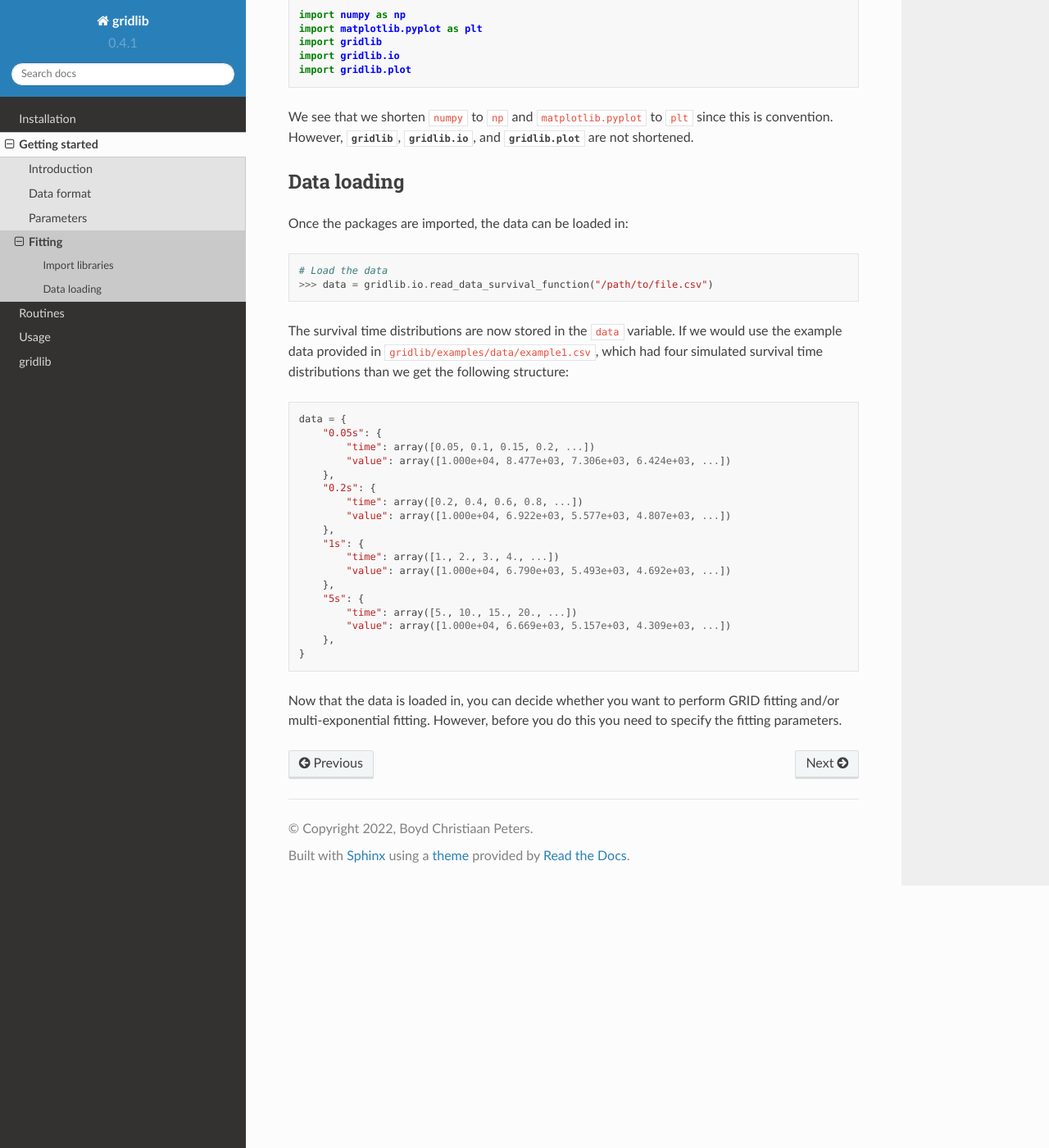
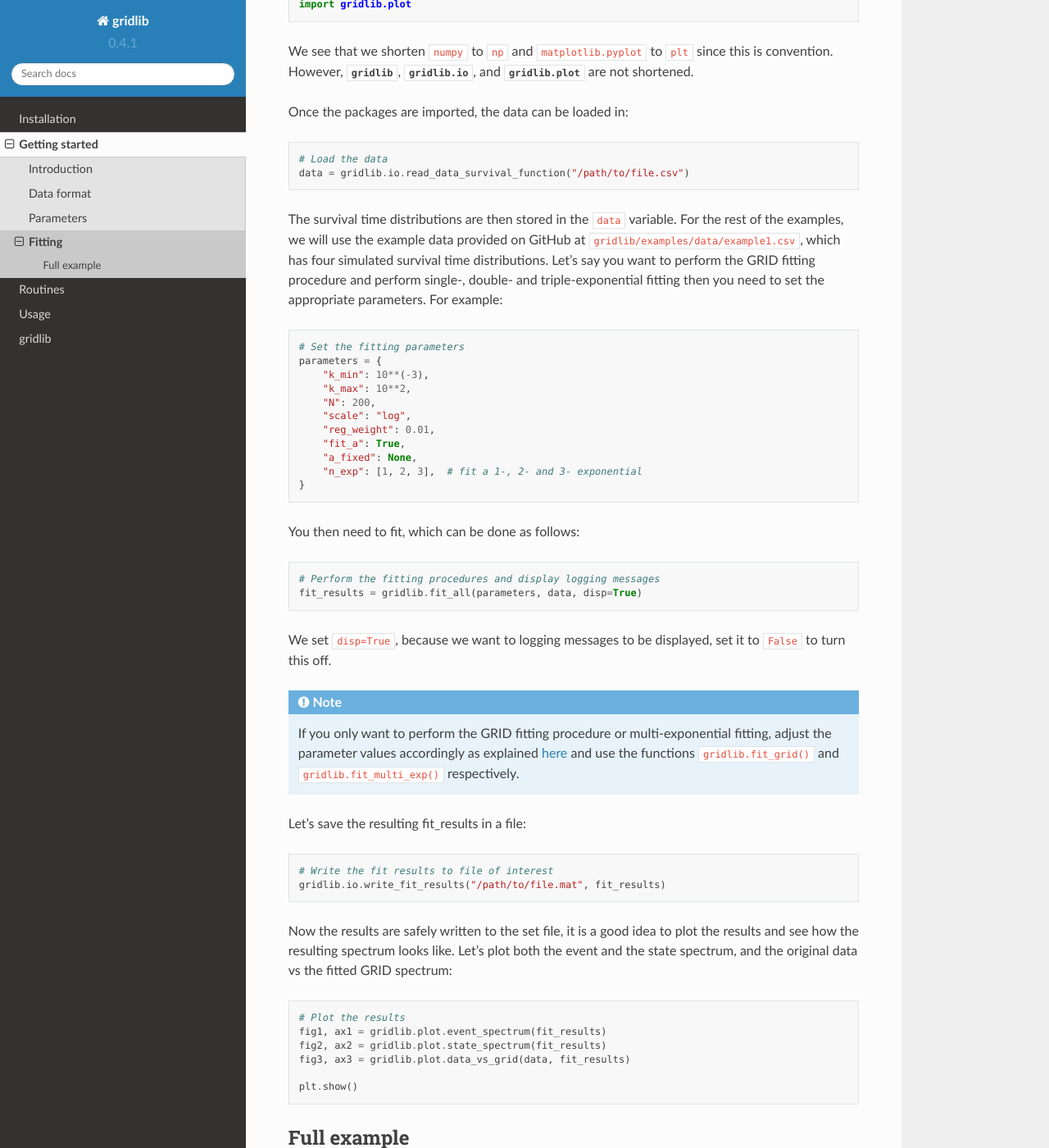
Before and after one commit to boydcpeters/gridlib, a Sphinx documentation site: the page built from docs/basics.fit.rst, in a window 1280 px wide and 1400 px high, scrolled down 363 px. Shown: the whole window at 82% size. Built offline with Sphinx 7.4.7 and the Read the Docs theme 2.0.0, drawn with Linux system fonts in a browser that asks for light colours; pages that are not in the unit, such as notebooks, are missing from menus; some of the changed text lies outside the part shown.

Commit message:
Updated docs

```diff
--- a/docs/basics.fit.rst
+++ b/docs/basics.fit.rst
@@ -2,11 +2,8 @@ Fitting
 =======
 
 Here it is explained how the GRID fitting and multi-exponential fitting can be performed
-with GRIDLib. However, to access all the required fitting routines the required packages
-need to be imported.
-
-Import libraries
-----------------
+with GRIDLib. However, to access all the required routines, the correct packages need
+to be imported.
 
 Import the required packages as follows:
 
@@ -22,42 +19,108 @@ We see that we shorten ``numpy`` to ``np`` and ``matplotlib.pyplot`` to ``plt``
 this is convention. However, :py:mod:`gridlib`, :py:mod:`gridlib.io`, and
 :py:mod:`gridlib.plot` are not shortened.
 
-
-Data loading
-------------
-
 Once the packages are imported, the data can be loaded in:
 
 .. code-block:: python
 
     # Load the data
-    >>> data = gridlib.io.read_data_survival_function("/path/to/file.csv")
+    data = gridlib.io.read_data_survival_function("/path/to/file.csv")
 
-The survival time distributions are now stored in the ``data`` variable. If we would use
-the example data provided in ``gridlib/examples/data/example1.csv``, which had four
-simulated survival time distributions than we get the following structure:
+The survival time distributions are then stored in the ``data`` variable. For the rest
+of the examples, we will use the example data provided on GitHub at
+``gridlib/examples/data/example1.csv``, which has four simulated survival time
+distributions. Let's say you want to perform the GRID fitting procedure and perform
+single-, double- and triple-exponential fitting then you need to set the appropriate
+parameters. For example:
 
 .. code-block:: python
 
-    data = {
-        "0.05s": {
-            "time": array([0.05, 0.1, 0.15, 0.2, ...])
-            "value": array([1.000e+04, 8.477e+03, 7.306e+03, 6.424e+03, ...])
-        },
-        "0.2s": {
-            "time": array([0.2, 0.4, 0.6, 0.8, ...])
-            "value": array([1.000e+04, 6.922e+03, 5.577e+03, 4.807e+03, ...])
-        },
-        "1s": {
-            "time": array([1., 2., 3., 4., ...])
-            "value": array([1.000e+04, 6.790e+03, 5.493e+03, 4.692e+03, ...])
-        },
-        "5s": {
-            "time": array([5., 10., 15., 20., ...])
-            "value": array([1.000e+04, 6.669e+03, 5.157e+03, 4.309e+03, ...])
-        },
+    # Set the fitting parameters
+    parameters = {
+        "k_min": 10**(-3),
+        "k_max": 10**2,
+        "N": 200,
+        "scale": "log",
+        "reg_weight": 0.01,
+        "fit_a": True,
+        "a_fixed": None,
+        "n_exp": [1, 2, 3],  # fit a 1-, 2- and 3- exponential
     }
 
-Now that the data is loaded in, you can decide whether you want to perform GRID fitting
-and/or multi-exponential fitting. However, before you do this you need to specify the
-fitting parameters.
+You then need to fit, which can be done as follows:
+
+.. code-block:: python
+
+    # Perform the fitting procedures and display logging messages
+    fit_results = gridlib.fit_all(parameters, data, disp=True)
+
+We set ``disp=True``, because we want to logging messages to be displayed, set it to
+``False`` to turn this off.
+
+.. note::
+    If you only want to perform the GRID fitting procedure or multi-exponential fitting,
+    adjust the parameter values accordingly as explained :ref:`here <basics.parameters>`
+    and use the functions ``gridlib.fit_grid()`` and ``gridlib.fit_multi_exp()``
+    respectively.
+
+Let's save the resulting fit_results in a file:
+
+.. code-block:: python
+
+    # Write the fit results to file of interest
+    gridlib.io.write_fit_results("/path/to/file.mat", fit_results)
+
+Now the results are safely written to the set file, it is a good idea to plot the
+results and see how the resulting spectrum looks like. Let's plot both the event and the
+state spectrum, and the original data vs the fitted GRID spectrum:
+
+.. code-block:: python
+
+    # Plot the results
+    fig1, ax1 = gridlib.plot.event_spectrum(fit_results)
+    fig2, ax2 = gridlib.plot.state_spectrum(fit_results)
+    fig3, ax3 = gridlib.plot.data_vs_grid(data, fit_results)
+
+    plt.show()
+
+Full example
+------------
+
+Full example:
+
+.. code-block:: python
+
+    # Import the required libraries
+    import numpy as np
+    import matplotlib.pyplot as plt
+    import gridlib
+    import gridlib.io
+    import gridlib.plot
+
+    # Load the data
+    data = gridlib.io.read_data_survival_function("/path/to/file.csv")
+
+    # Set the fitting parameters
+    parameters = {
+        "k_min": 10**(-3),
+        "k_max": 10**2,
+        "N": 200,
+        "scale": "log",
+        "reg_weight": 0.01,
+        "fit_a": True,
+        "a_fixed": None,
+        "n_exp": [1, 2, 3],  # fit a 1-, 2- and 3- exponential
+    }
+
+    # Perform the fitting procedures and display logging messages
+    fit_results = gridlib.fit_all(parameters, data, disp=True)
+
+    # Write the fit results to file of interest
+    gridlib.io.write_fit_results("/path/to/file.mat", fit_results)
+
+    # Plot the results
+    fig1, ax1 = gridlib.plot.event_spectrum(fit_results)
+    fig2, ax2 = gridlib.plot.state_spectrum(fit_results)
+    fig3, ax3 = gridlib.plot.data_vs_grid(data, fit_results)
+
+    plt.show()
```
Also changed, not shown: docs/basics.parameters.rst (+45 -0 lines).
